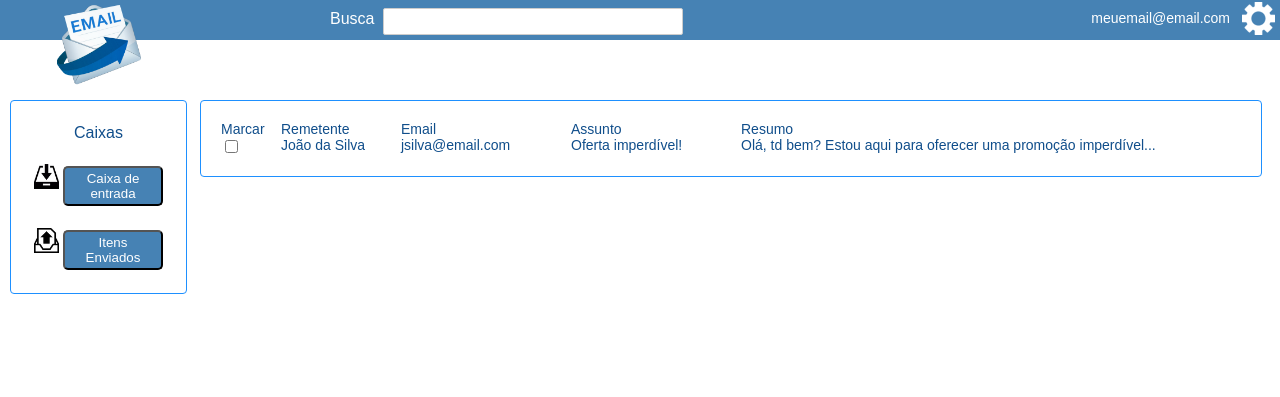
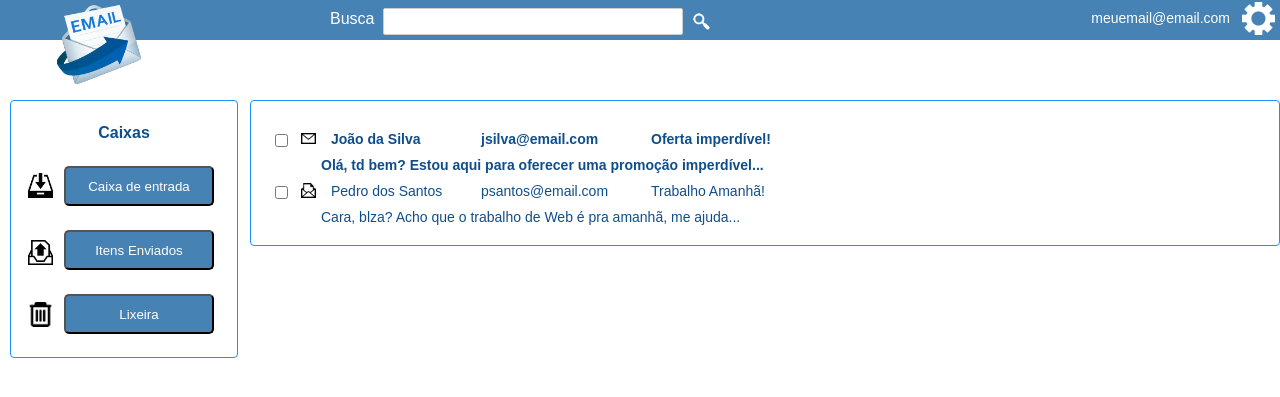
Before and after one commit to rvarjao/PUCPR_WEB, a PHP site: page /paginas/caixas.html in a window 1280 px wide. Shown: the top 397 px of the page. Run offline with PHP 8.4, Linux system fonts and the light colour scheme.

Commit message:
Mudanças Caixas

```diff
--- a/css/estiloCaixas.css
+++ b/css/estiloCaixas.css
@@ -1,6 +1,10 @@
 body {
 	font-family: arial;
 	margin: 0px;
+}
+
+a {
+	color: #104E8B;
 }
 
 #tbCaixas {
@@ -13,24 +17,54 @@
 	position: absolute;
 	left: 10px;
 	top: 100px;
+	font-weight: bold;
 }
 
 #tbCaixas button {
 	background-color: #4682B4;
-	width: 100px;
+	width: 150px;
 	height: 40px;
 	border-radius: 5px;
 	margin-top: 20px;
 	color: white;
 }
 
-#tbConteudo {
-	position: absolute;
-	left: 200px;
+#tbCaixas button:hover {
+	background-color: #87CEEB;
+}
+
+#bCaixaDeEntrada {
+	margin-left: 30px;
+}
+
+#bItensEnviados {
+	margin-left: 30px;
+}
+
+#bLixeira {
+	margin-left: 30px;
 }
 
 #tdCaixas {
 	text-align: center;
+}
+
+#logoRecebidos {
+	position: absolute;
+	top: 173px;
+	left: 28px;
+}
+
+#logoEnviados{
+	position: absolute;
+	top: 240px;
+	left: 28px;
+}
+
+#logoLixeira {
+	position: absolute;
+	top: 302px;
+	left: 28px;
 }
 
 #topo {
@@ -62,6 +96,12 @@
 	left: 330px;
 	color: white;
 	font-family: arial;
+}
+
+#imgBusca {
+	position: absolute;
+	top:10px;
+	left: 690px;
 }
 
 #inpBusca {
@@ -107,23 +147,33 @@
 	padding: 20px;
 	border-radius: 4px;
 	position: absolute;
-	left: 200px;
+	left: 250px;
 	top: 100px;
 }
 
-.colMarcar{
+.colMarcar {
 	position: relative;
 	float: left;
-	width: 40px;
+	width: 30px;
 	font-size: 14px;
+	margin-top: 10px;
+}
+
+.colEstado {
+	position: relative;
+	float: left;
+	width: 10px;
+	font-size: 14px;
+	margin-top: 10px;
 }
 
 .colRemetente {
 	position: relative;
 	float: left;
 	margin-left: 20px;
-	width: 100px;
+	width: 130px;
 	font-size: 14px;
+	margin-top: 10px;
 }
 
 .colEmail {
@@ -132,6 +182,7 @@
 	margin-left: 20px;
 	width: 150px;
 	font-size: 14px;
+	margin-top: 10px;
 }
 
 .colAssunto {
@@ -140,6 +191,7 @@
 	margin-left: 20px;
 	width: 150px;
 	font-size: 14px;
+	margin-top: 10px;
 }
 
 .colResumo {
@@ -148,8 +200,15 @@
 	margin-left: 20px;
 	width: 500px;
 	font-size: 14px;
+	margin-top: 10px;
 }
 
 .Linha {
 	clear: left;
+	background-color: #E0FFFF;
+	font-weight: bold;
 }
+
+.Linha2 {
+	clear: left;
+}
--- a/paginas/caixas.html
+++ b/paginas/caixas.html
@@ -12,6 +12,7 @@
 	</head>
 
 	<body>
+
 		<div id="topo">
 
 			<table id="tabTopo">
@@ -22,6 +23,7 @@
 			</table>
 
 			<label id="lBusca">Busca</label>
+			<div><a href=""><img src="../imagens/trans/pesquisa.png" id="imgBusca"></a></div>
 			<div id="lEmail">meuemail@email.com</div>
 			<div id="imConf"><a href=""><img src="../imagens/trans/simbolo-interface-de-engrenagem-para-a-configuracao_318-614665.png"></a></div>
 
@@ -32,35 +34,43 @@
 				<td colspan="2" id="tdCaixas">Caixas</td>
 			</tr>
 			<tr>
-				<td><img src="../imagens/trans/email_recebido.png" width="25px"></td>
-				<td><button id="bCaixaDeEntrada"> Caixa de entrada </button></td>
+				<td><a href=""><button id="bCaixaDeEntrada"> Caixa de entrada </button></a></td>
 			</tr>
 			<tr>
-				<td><img src="../imagens/trans/email_enviados.png" width="25px"></td>
-				<td><button id="bItensEnviados"> Itens Enviados </button></td>
+				<td><a href=""><button id="bItensEnviados"> Itens Enviados </button></a></td>
+			</tr>
+			<tr>
+				<td><a href=""><button id="bLixeira"> Lixeira </button></a></td>
 			</tr>
 		</table>
-		<table id="tbConteudo">
-			<tr>
-				<div id="lista"></div>
-			</tr>
-		</table>
+
+		<div id="logoRecebidos"><img src="../imagens/trans/email_recebido.png" width="25px"></div>
+		<div id="logoEnviados"><img src="../imagens/trans/email_enviados.png" width="25px"></div>
+		<div id="logoLixeira"><img src="../imagens/trans/lixo-simbolo-de-lixeira_318-42507.png" width="25px"></div>
+
+
 		<div id="caixAberta">
-			<div class="Linha">
-				<div class="colMarcar">Marcar</div>
-				<div class="colRemetente">Remetente</div>
-				<div class="colEmail">Email</div>
-				<div class="colAssunto">Assunto</div>
-				<div class="colResumo">Resumo</div>
-			</div>
 
 			<div class="Linha">
 				<div class="colMarcar"><input type="checkbox" name=""></div>
+				<a href="">
+				<div class="colEstado"><img src="../imagens/email_estado/trans/mail-icon.png"></div>
 				<div class="colRemetente">João da Silva</div>
 				<div class="colEmail">jsilva@email.com</div>
 				<div class="colAssunto">Oferta imperdível!</div>
-				<div class="colResumo">Olá, td bem? Estou aqui para oferecer uma promoção imperdível...</div>
+				<div class="colResumo">Olá, td bem? Estou aqui para oferecer uma promoção imperdível...</div></a>
 			</div>
+
+			<div class="Linha2">
+				<div class="colMarcar"><input type="checkbox" name=""></div>
+				<a href="">
+				<div class="colEstado"><img src="../imagens/email_estado/trans/correio-envelope-de-volta-com-uma-folha-de-papel-no-interior_318-50434.png"></div>
+				<div class="colRemetente">Pedro dos Santos</div>
+				<div class="colEmail">psantos@email.com</div>
+				<div class="colAssunto">Trabalho Amanhã!</div>
+				<div class="colResumo">Cara, blza? Acho que o trabalho de Web é pra amanhã, me ajuda...</div></a>
+			</div>
+
 		</div>
 	</body>
 </html>
```
Also changed, not shown: imagens/email_estado/correio-envelope-de-volta-com-uma-folha-de-papel-no-interior_318-50434.jpg (added), imagens/email_estado/mail-icon.png (added), imagens/email_estado/trans/correio-envelope-de-volta-com-uma-folha-de-papel-no-interior_318-50434.png (added), imagens/email_estado/trans/mail-icon.png (added), imagens/lixo-simbolo-de-lixeira_318-42507.jpg (added), imagens/pesquisa.png (added), imagens/trans/lixo-simbolo-de-lixeira_318-42507.png (added), imagens/trans/pesquisa.png (added).
